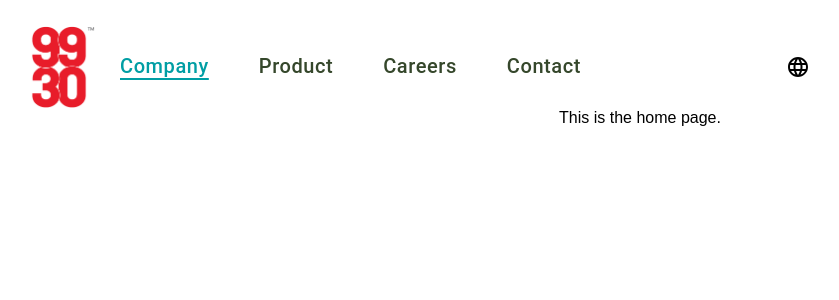
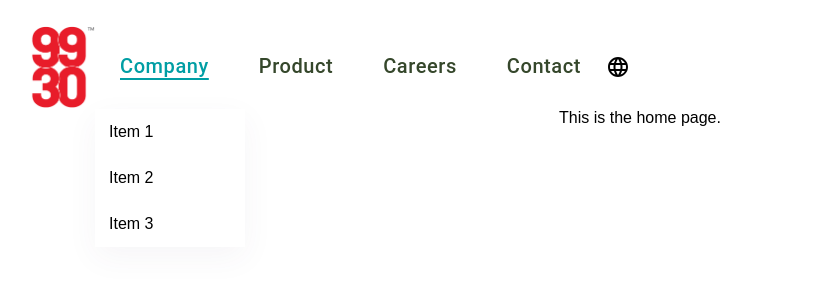
Before and after one commit to yuxuan0305/alpha1, a React (Create React App) app: page / in a window 1280 px wide. Both pictures are taken after a click on the button "Company". Shown: the top 300 px of the page, without its empty margins (0-839 px from the left). Built offline with nearby package versions, Linux system fonts and the light colour scheme.

Commit message:
Add hover dropdown bar and basic dropdown bar ui

```diff
--- a/src/assets/styles.css
+++ b/src/assets/styles.css
@@ -2,6 +2,29 @@
 
 body {
     font-family: 'Arial', sans-serif;
-    color: 'rgb(53, 71, 43)';
+    color: 'black';
     margin: 0px;
 }
+
+ul {
+    list-style: none;
+    padding: unset;
+    margin: unset;
+  }
+
+li {
+padding: 14px;
+transition: all linear 0.3s;
+}
+
+li:hover {
+background: gray;
+cursor: pointer;
+color: #fff;
+}
+
+.dropdown-menu {
+background: #fff;
+box-shadow: 0px 10px 30px 0px rgba(82, 63, 105, 0.05);
+transition: all linear 0.3s;
+}
--- /dev/null
+++ b/src/components/AboutDropdown.tsx
@@ -0,0 +1,28 @@
+import React from 'react';
+
+const AboutDropdown = () => {
+
+    const elementStyle = {
+        color: "black",
+    }
+
+    const dropdownStyle = {
+        width: 150,
+        zIndex: 1000,
+        top: '100%',
+        left: 0,
+        position: 'absolute' as 'absolute',
+    }
+
+    return (
+        <div style={dropdownStyle} className="dropdown-menu">
+            <ul>
+                <li style={elementStyle}>Item 1</li>
+                <li style={elementStyle}>Item 2</li>
+                <li style={elementStyle}>Item 3</li>
+            </ul>
+        </div>
+    );
+};
+
+export default AboutDropdown;
--- a/src/components/TopNav.tsx
+++ b/src/components/TopNav.tsx
@@ -5,7 +5,7 @@ import { Button } from '@mui/material';
 import { useNavigate } from 'react-router-dom';
 import logo from '../assets/logo.png';
 import LanguageIcon from '@mui/icons-material/Language';
-import { Language } from '@mui/icons-material';
+import AboutDropdown from './AboutDropdown';
 
 function TopNav() {
 
@@ -85,16 +85,20 @@ function TopNav() {
 
     const handleCareerClick = () => {navigate("/career");}
 
+    const iconContainerStyle = {
+        display: "flex",
+        justifyContent: "flex-end",
+    }
+
     const languageIconStyle = {
         color:"black",
         marginRight: 8,
-        paddingLeft: 180
     }
 
     const languageIconHoverStyle = {
         color: "rgb(0, 158, 164)",
         marginRight: 8,
-        paddingLeft: 180,
+        alignItems: 'right',
     }
 
     const handleLanguageMouseMove = () => {
@@ -108,6 +112,7 @@ function TopNav() {
       <AppBar position='static' style={appBarStyle} elevation={0}>
         <Toolbar style={{...centerToolbarStyle, textTransform: 'none' }}>
             <img src={logo} style={logoStyle}/>
+            <div style={{ position: 'relative' }}>
                 <Button
                     style={homeStyle}
                     onMouseEnter={handleHomeMouseMove}
@@ -117,6 +122,9 @@ function TopNav() {
                 >
                     Company
                 </Button>
+                {isHomeHovered && <AboutDropdown/>}
+            </div>
+            <div style={{ position: 'relative' }}>
                 <Button
                     style={projectsStyle}
                     onMouseEnter={handleProjectsMouseMove}
@@ -126,28 +134,38 @@ function TopNav() {
                 >
                     Product
                 </Button>
+                {isProjectsHovered && <AboutDropdown/>}
+            </div>
+            <div style={{ position: 'relative' }}>
                 <Button
-                style={ContactStyle}
-                onMouseEnter={handleContactMouseMove}
-                onMouseLeave={handleContactMouseMove}
+                    style={careerStyle}
+                    onMouseEnter={handleCareerMouseMove}
+                    onMouseLeave={handleCareerMouseMove}
                     onClick={handleCareerClick}
                     disableTouchRipple
                 >
                     Careers
                 </Button>
+                {isCareersHovered && <AboutDropdown/>}
+            </div>
+            <div style={{ position: 'relative' }}>
                 <Button
-                style={careerStyle}
-                onMouseEnter={handleCareerMouseMove}
-                onMouseLeave={handleCareerMouseMove}
+                    style={ContactStyle}
+                    onMouseEnter={handleContactMouseMove}
+                    onMouseLeave={handleContactMouseMove}
                     onClick={handleContactClick}
                     disableTouchRipple
                 >
                     Contact
                 </Button>
+                {isContactHovered && <AboutDropdown/>}
+            </div>
+            <div style={iconContainerStyle}>
                 <LanguageIcon
                     style={languageStyle}
                     onMouseEnter={handleLanguageMouseMove}
                     onMouseLeave={handleLanguageMouseMove}/>
+            </div>
         </Toolbar>
       </AppBar>
     );
```
Lines whose indentation alone changed are shown as unchanged.
